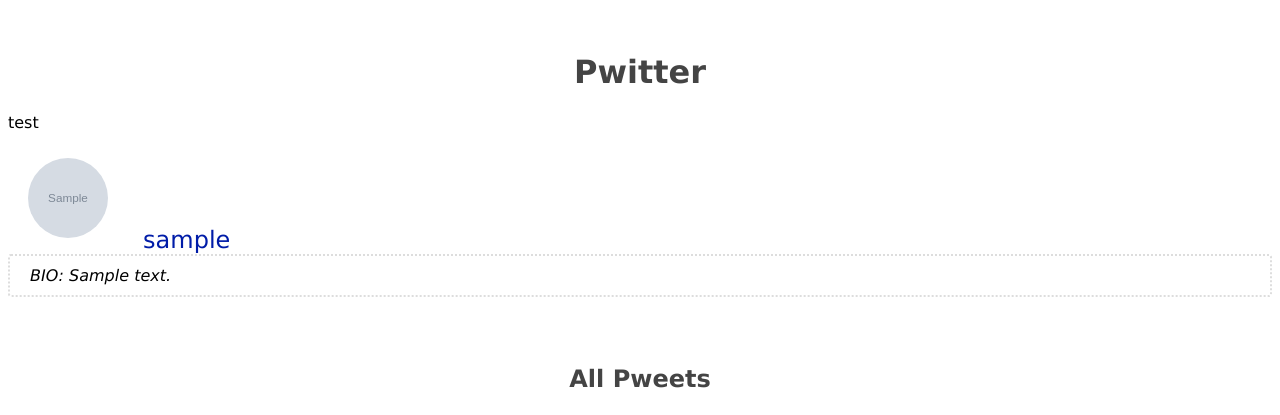
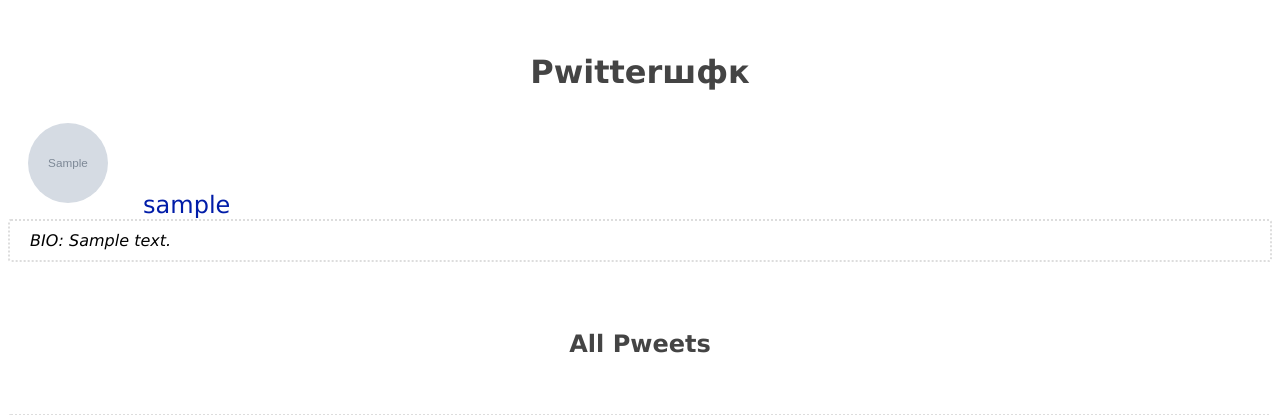
Before and after one commit to StasTrunov/django_project, a Django app: page /profile/1 in a window 1280 px wide. Shown: the top 415 px of the page. Run offline with Django 4.2, Linux system fonts and the light colour scheme; tables that the repository leaves empty hold one stand-in row (values such as "Sample post"); grey boxes marked "Sample" are stand-in pictures.

Commit message:
first edition

```diff
--- a/pwidder/templates/profile.html
+++ b/pwidder/templates/profile.html
@@ -185,8 +185,7 @@ section img{
 
 
 
-    <h1 style="text-align: center; padding-top: 1em; "> Pwitter </h1>
-    <p> test </p>
+    <h1 style="text-align: center; padding-top: 1em; "> Pwitterшфк </h1>
     <img class="image"  style="padding: 10px 20px;" src="{{ user_profile.profile_image.url }}">
     <a style=" padding-right: 2em; font-size: 1.5em; padding: 10px 10px  "class="mr-2" href="/profile/{{ user_object.id }}">
         {{ user_profile.user }}
```
